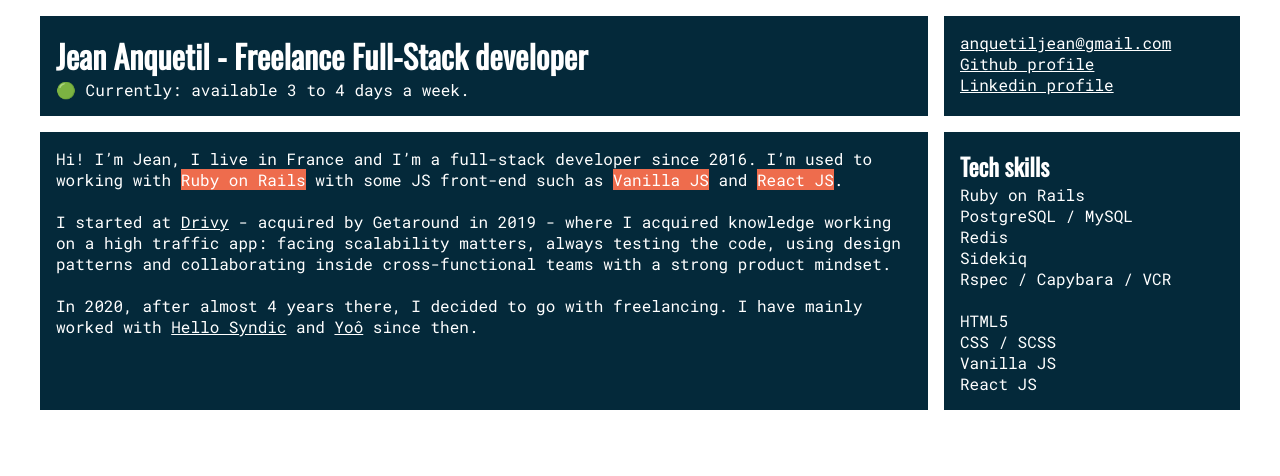
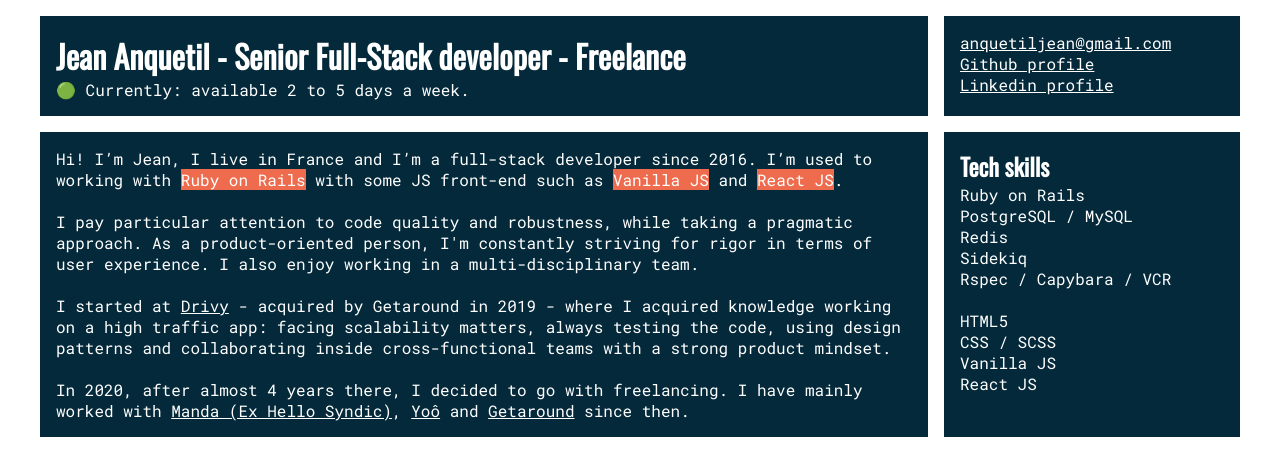
Before and after one commit to Jeanquetil/jeanquetil.github.io, a plain HTML site: page index.html in a window 1280 px wide. Drawn offline with nearby package versions, Linux system fonts and the light colour scheme.

Commit message:
Early 2025 update

```diff
--- a/index.html
+++ b/index.html
@@ -16,8 +16,8 @@
   <body>
     <div class="cards">
       <div class="card">
-        <h1>Jean Anquetil - Freelance Full-Stack developer</h1>
-        <p>🟢 Currently: available 3 to 4 days a week.</p>
+        <h1>Jean Anquetil - Senior Full-Stack developer - Freelance</h1>
+        <p>🟢 Currently: available 2 to 5 days a week.</p>
       </div>
       <div class="card">
         <p><a href="mailto:anquetiljean@gmail.com">anquetiljean@gmail.com</a></p>
@@ -33,6 +33,12 @@
         </p>
         <br>
         <p>
+          I pay particular attention to code quality and robustness, while taking a pragmatic approach.
+          As a product-oriented person, I'm constantly striving for rigor in terms of user experience.
+          I also enjoy working in a multi-disciplinary team.
+        </p>
+        <br>
+        <p>
           I started at <a href="https://www.getaround.fr">Drivy</a> - acquired by Getaround in 2019 -
           where I acquired knowledge working on a high traffic app: facing scalability matters,
           always testing the code, using design patterns and collaborating inside cross-functional
@@ -41,8 +47,8 @@
         <br>
         <p>
           In 2020, after almost 4 years there, I decided to go with freelancing. I have mainly worked
-          with <a href="https://www.hello-syndic.fr">Hello Syndic</a> and <a href="https://www.yoo.paris">Yoô</a>
-          since then.
+          with <a href="https://www.manda.fr/">Manda (Ex Hello Syndic)</a>, <a href="https://www.yoo.paris">Yoô</a>
+          and <a href="https://www.getaround.fr">Getaround</a> since then.
         </p>
       </div>
       <div class="card">
```
